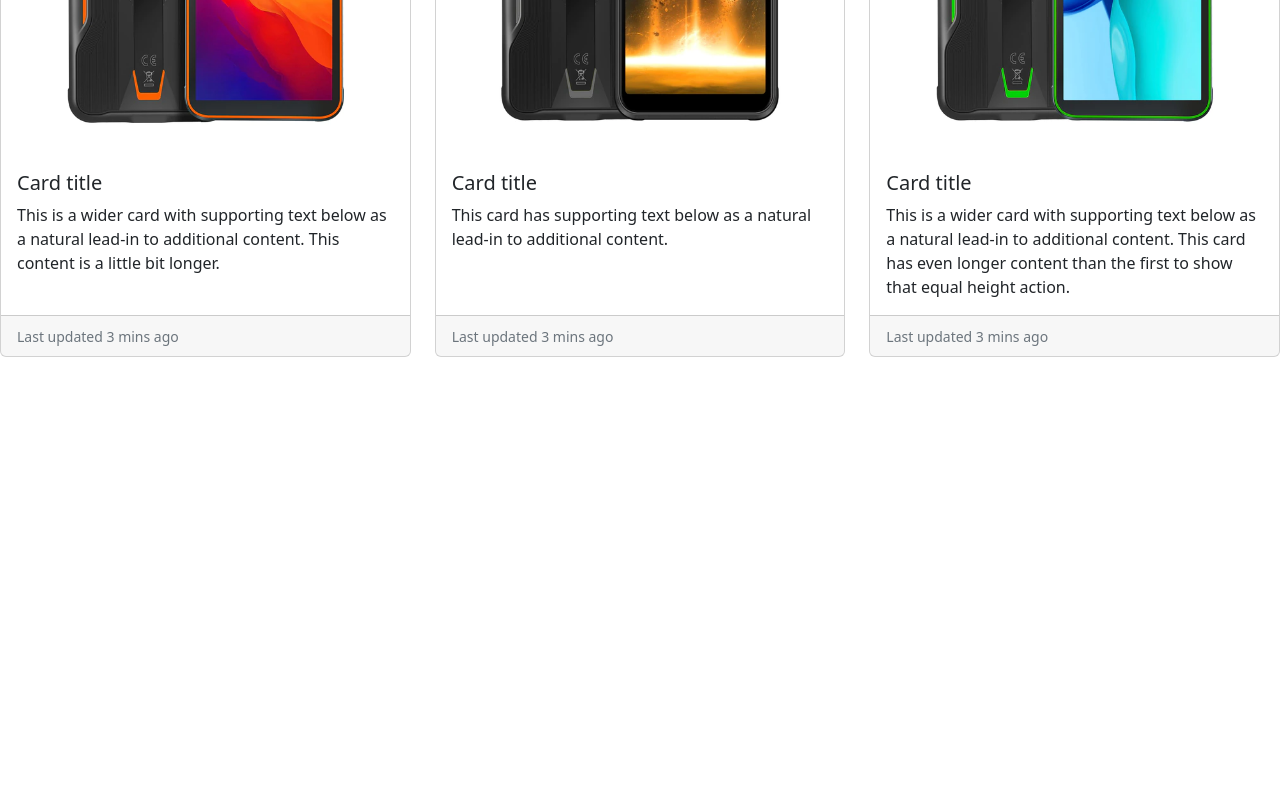
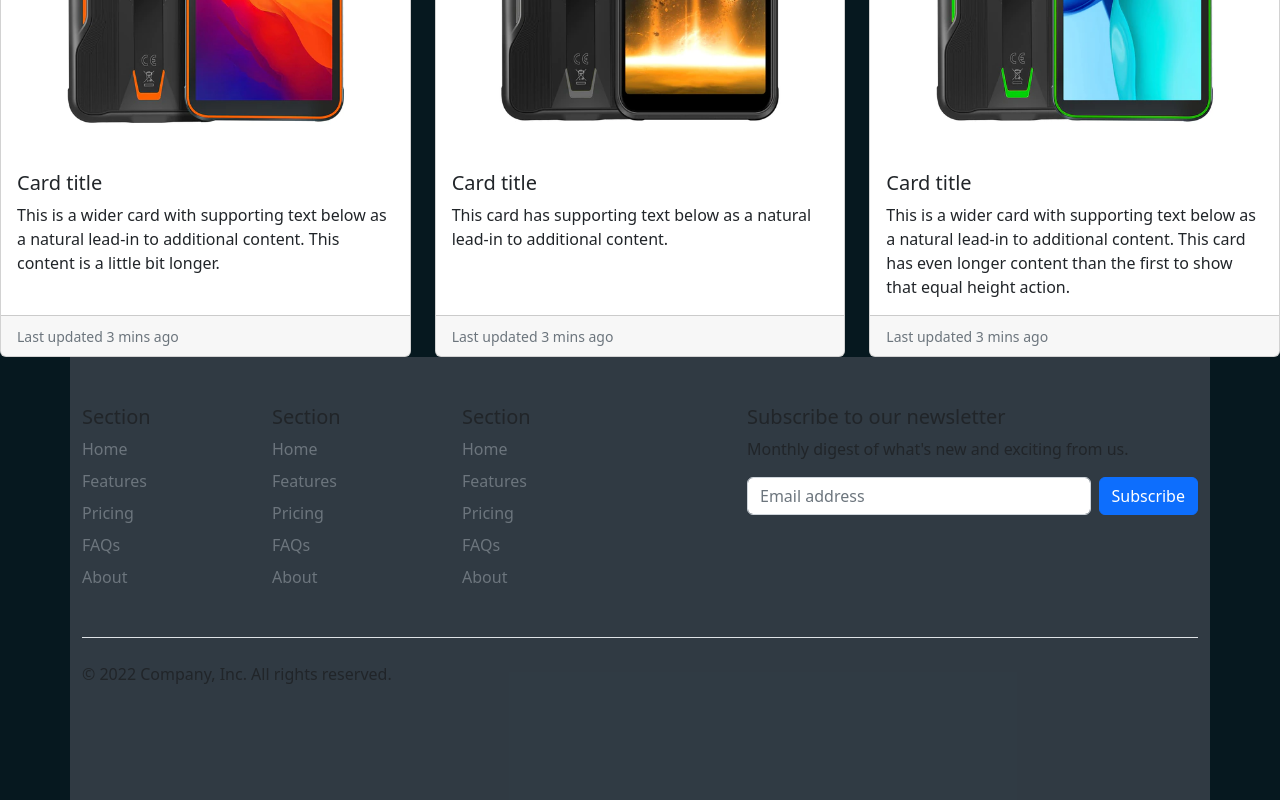
Before and after one commit to elguesabal/Trabalho-em-grupo-modulo-2, a plain HTML site: page index.html in a window 1280 px wide. Shown: the part 1107-1907 px from the top of the page. Before the commit the page ends 1464 px from the top, so only its background shows below. Drawn offline with nearby package versions, Linux system fonts and the light colour scheme.

Commit message:
Add files via upload
footer adicionado

```diff
--- a/index.html
+++ b/index.html
@@ -6,12 +6,25 @@
     <meta name="viewport" content="width=device-width, initial-scale=1.0">
     <title>Document</title>
     <link rel="stylesheet" href="css/style.css">
+
     <!-- CSS only -->
     <link href="https://cdn.jsdelivr.net/npm/bootstrap@5.2.2/dist/css/bootstrap.min.css" rel="stylesheet" integrity="sha384-Zenh87qX5JnK2Jl0vWa8Ck2rdkQ2Bzep5IDxbcnCeuOxjzrPF/et3URy9Bv1WTRi" crossorigin="anonymous">
-</head>
+    <!-- #06181f -->
+    <style>
+      .navbar, .container {
+        background-color: rgba(90, 93, 105, 0.5);
+      }
+      .navbar-brand {
+        color: white;
+      }
+      body {
+        background-color: #06181f;
+      }
+    </style>
+  </head>
 <body>
     <head>
-        <nav class="navbar bg-light fixed-top" style="display: ab;">
+        <nav class="navbar fixed-top">
             <div class="container-fluid">
               <a class="navbar-brand" href="#">Offcanvas navbar</a>
               <button class="navbar-toggler" type="button" data-bs-toggle="offcanvas" data-bs-target="#offcanvasNavbar" aria-controls="offcanvasNavbar">
@@ -117,6 +130,67 @@
           </div>
     </section>
 
+    <footer>
+      <div class="container">
+        <footer class="py-5">
+          <div class="row">
+            <div class="col-6 col-md-2 mb-3">
+              <h5>Section</h5>
+              <ul class="nav flex-column">
+                <li class="nav-item mb-2"><a href="#" class="nav-link p-0 text-muted">Home</a></li>
+                <li class="nav-item mb-2"><a href="#" class="nav-link p-0 text-muted">Features</a></li>
+                <li class="nav-item mb-2"><a href="#" class="nav-link p-0 text-muted">Pricing</a></li>
+                <li class="nav-item mb-2"><a href="#" class="nav-link p-0 text-muted">FAQs</a></li>
+                <li class="nav-item mb-2"><a href="#" class="nav-link p-0 text-muted">About</a></li>
+              </ul>
+            </div>
+
+            <div class="col-6 col-md-2 mb-3">
+              <h5>Section</h5>
+              <ul class="nav flex-column">
+                <li class="nav-item mb-2"><a href="#" class="nav-link p-0 text-muted">Home</a></li>
+                <li class="nav-item mb-2"><a href="#" class="nav-link p-0 text-muted">Features</a></li>
+                <li class="nav-item mb-2"><a href="#" class="nav-link p-0 text-muted">Pricing</a></li>
+                <li class="nav-item mb-2"><a href="#" class="nav-link p-0 text-muted">FAQs</a></li>
+                <li class="nav-item mb-2"><a href="#" class="nav-link p-0 text-muted">About</a></li>
+              </ul>
+            </div>
+
+            <div class="col-6 col-md-2 mb-3">
+              <h5>Section</h5>
+              <ul class="nav flex-column">
+                <li class="nav-item mb-2"><a href="#" class="nav-link p-0 text-muted">Home</a></li>
+                <li class="nav-item mb-2"><a href="#" class="nav-link p-0 text-muted">Features</a></li>
+                <li class="nav-item mb-2"><a href="#" class="nav-link p-0 text-muted">Pricing</a></li>
+                <li class="nav-item mb-2"><a href="#" class="nav-link p-0 text-muted">FAQs</a></li>
+                <li class="nav-item mb-2"><a href="#" class="nav-link p-0 text-muted">About</a></li>
+              </ul>
+            </div>
+
+            <div class="col-md-5 offset-md-1 mb-3">
+              <form>
+                <h5>Subscribe to our newsletter</h5>
+                <p>Monthly digest of what's new and exciting from us.</p>
+                <div class="d-flex flex-column flex-sm-row w-100 gap-2">
+                  <label for="newsletter1" class="visually-hidden">Email address</label>
+                  <input id="newsletter1" type="text" class="form-control" placeholder="Email address">
+                  <button class="btn btn-primary" type="button">Subscribe</button>
+                </div>
+              </form>
+            </div>
+          </div>
+
+          <div class="d-flex flex-column flex-sm-row justify-content-between py-4 my-4 border-top">
+            <p>&copy; 2022 Company, Inc. All rights reserved.</p>
+            <ul class="list-unstyled d-flex">
+              <li class="ms-3"><a class="link-dark" href="#"><svg class="bi" width="24" height="24"><use xlink:href="#twitter"/></svg></a></li>
+              <li class="ms-3"><a class="link-dark" href="#"><svg class="bi" width="24" height="24"><use xlink:href="#instagram"/></svg></a></li>
+              <li class="ms-3"><a class="link-dark" href="#"><svg class="bi" width="24" height="24"><use xlink:href="#facebook"/></svg></a></li>
+            </ul>
+          </div>
+        </footer>
+      </div>
+    </footer>
 
 
 
```
